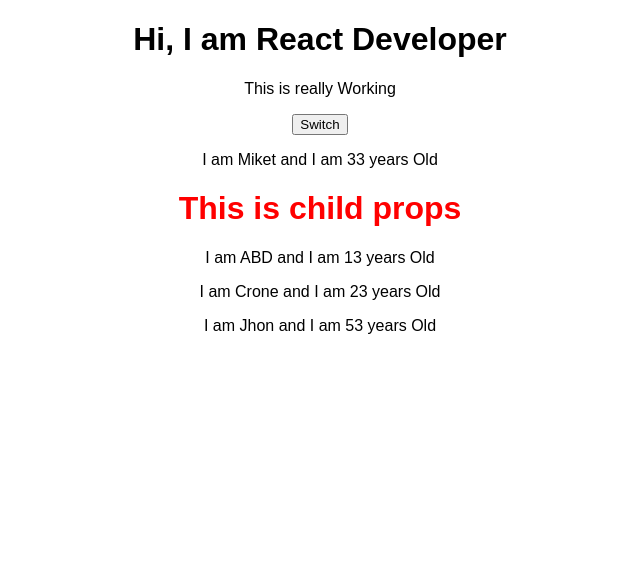
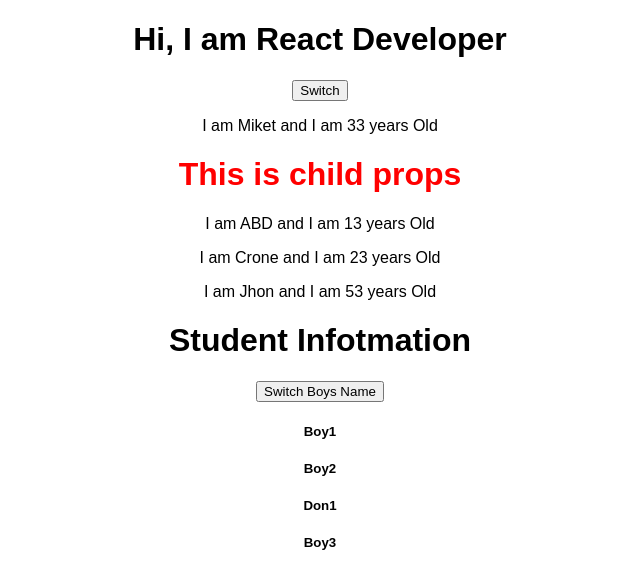
Before and after one commit to aniketbumbc/React-Practice, a React (Create React App) app: page / in a window 1280 px wide. Shown: the top 588 px of the page, without its empty margins (320-960 px from the left). Built offline with nearby package versions, Linux system fonts and the light colour scheme.

Commit message:
react hooks state

```diff
--- a/src/App.js
+++ b/src/App.js
@@ -1,9 +1,11 @@
 import React, { Component } from "react";
 import "./App.css";
 import Person from "./Components/Person/Person";
+import Student from './Components/Student';
 
 class App extends Component {
   state = {
+      tech:"React",
     person: [
       { name: "Miket", age: 33 },
       { name: "ABD", age: 13 },
@@ -12,12 +14,22 @@ class App extends Component {
     ]
   };
 
+  switchNameHandler = () => {
+    this.setState({
+      tech:"Angular",
+      person: [
+        { name: "Aniket", age: 33 },
+        { name: "ABD", age: 13 },
+        { name: "Don", age: 23 },
+        { name: "Jhon", age:20 }
+      ]
+    });
+  };
   render() {
     return (
       <div className="App">
-        <h1> Hi, I am React Developer</h1>
-        <p> This is really Working </p>
-        <button>Switch</button>
+        <h1> Hi, I am {this.state.tech} Developer</h1>
+        <button onClick={this.switchNameHandler}>Switch</button>
         <Person name={this.state.person[0].name} age={this.state.person[0].age}>
           <h1 style={{ color: "red" }}>This is child props</h1>
         </Person>
@@ -33,6 +45,7 @@ class App extends Component {
           name={this.state.person[3].name}
           age={this.state.person[3].age}
         />
+        <Student/>
       </div>
     );
   }
--- a/src/Components/Person/Person.js
+++ b/src/Components/Person/Person.js
@@ -1,4 +1,4 @@
-import React from "react";
+import React,{useState} from "react";
 
 const person = (props) => {
   return (
--- /dev/null
+++ b/src/Components/Student.js
@@ -0,0 +1,36 @@
+import React, { useState } from "react";
+
+const Student = props => {
+ const [studentState,setStudnetsState] = useState({
+    person: [
+      { name: "Boy1", age: 14 },
+      { name: "Boy2", age: 18 },
+      { name: "Don1", age: 20 },
+      { name: "Boy3", age: 21 }
+    ]
+  });
+
+  const switchNameHandler = () => {
+      setStudnetsState({
+        person: [
+          { name: "Aniket", age: 33 },
+          { name: "ABD", age: 13 },
+          { name: "Don", age: 23 },
+          { name: "Jhon", age:20 }
+        ]
+      });
+    };
+
+  return (
+      <div>
+      <h1>Student Infotmation</h1>
+      <button onClick={switchNameHandler}>Switch Boys Name </button>
+      <h5>{studentState.person[0].name}</h5>
+      <h5>{studentState.person[1].name}</h5>
+      <h5>{studentState.person[2].name}</h5>
+      <h5>{studentState.person[3].name}</h5>
+      </div>
+      )
+};
+
+export default Student;
```
